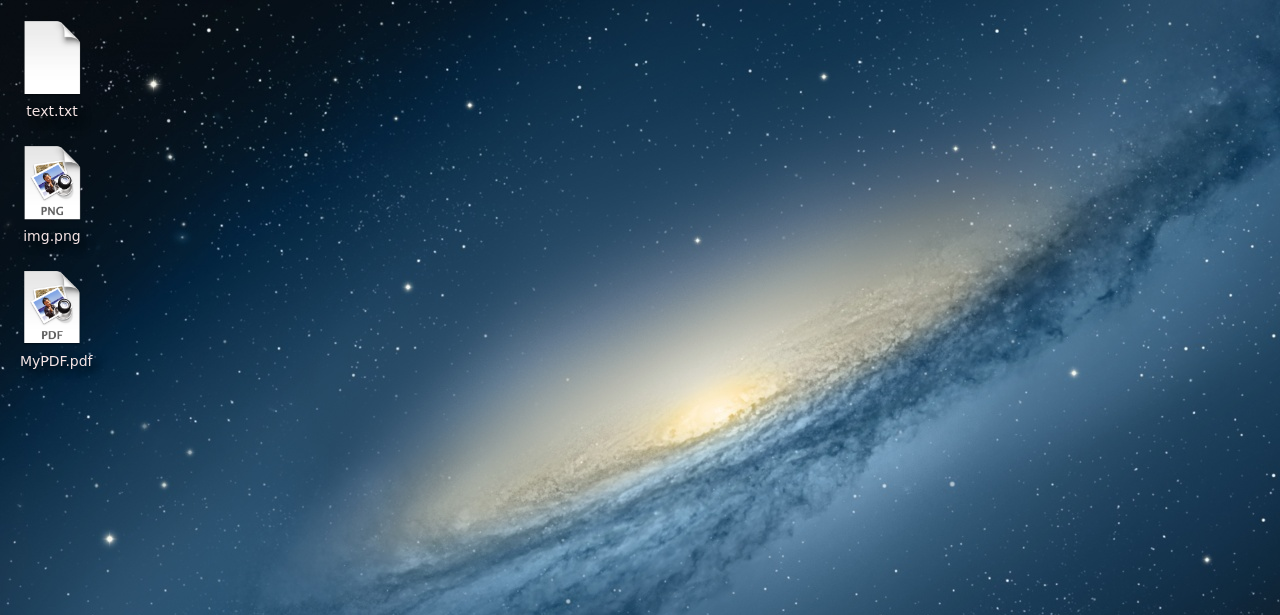
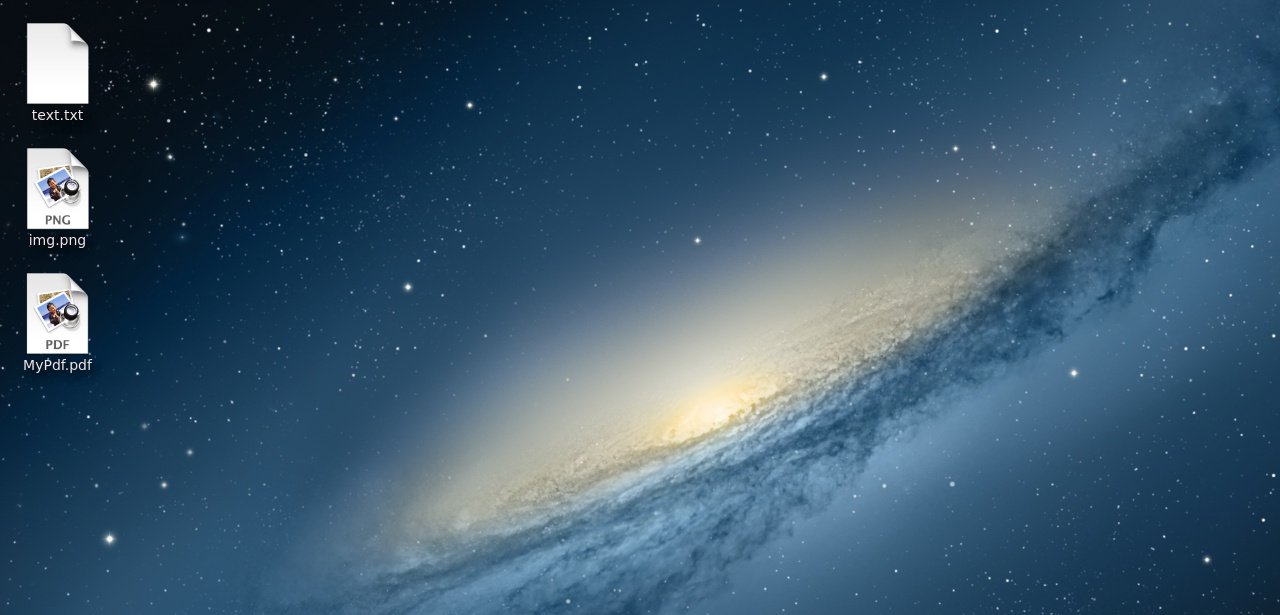
Before and after one commit to tanasiliev/webtop, a PHP site: page / in a window 1280 px wide. Shown: the top 615 px of the page. Run offline with PHP 8.4, Linux system fonts and the light colour scheme.

Commit message:
minor changes

```diff
--- a/assets/css/style.css
+++ b/assets/css/style.css
@@ -126,31 +126,29 @@ body {
     margin-left: 20px;
     margin-top: 20px;
     position: relative;
-    width: 64px;
+    width: 75px;
     height: 105px;
 }
 
 .icon-wrapper:hover {
-    /*border-radius: 3px;
-    background-image: -webkit-gradient(
-            linear, left top, left bottom,
-            from(rgba(169, 224, 240,0.1)),
-            to(rgba(77, 130, 139, 0.41)),
-            color-stop(.3, #78b8f4)
-    );*/
+    border-radius: 4px;
+    background: rgba(77, 158, 201, 0.35);
 }
 
 .icon-image-content {
-    width: 100%;
-    height: 75%;
+    margin-top: 3px;
+    margin-left: 2px;
+    width: 95%;
+    height: 70%;
 }
 
 .icon-image-content img {
+    margin-top: 2px;
     width: 100%;
 }
 
 .icon-description p {
-    margin-top: 2px;
+    margin-top: 11px;
     font-family: 'Comic Sans MS';
     font-size: 14px;
     color: rgba(252, 234, 234, 0.97);
--- a/js/app.js
+++ b/js/app.js
@@ -6,7 +6,7 @@ define([
         document.body.style.height = window.innerHeight - 20 + 'px';
         var icon = new IconView("text.txt", "doc");
         var icon1 = new IconView("img.png", "img");
-        var icon2 = new IconView("MyPDF.pdf", "pdf");
+        var icon2 = new IconView("MyPdf.pdf", "pdf");
     };
 
     initialize();
--- a/js/models/IconModel.js
+++ b/js/models/IconModel.js
@@ -6,7 +6,14 @@ define([
 ], function (Movable, WindowView, PopupModel, PopupView) {
 
     var IconModel = function () {
-        this.el = null;
+        this._el = null;
+        this.__defineGetter__("el", function () {
+            return this._el;
+        });
+        this.__defineSetter__("el", function (val) {
+            this._el && this.changeZIndex(val);
+            this._el = val;
+        });
     };
 
     IconModel.prototype = {
@@ -20,6 +27,10 @@ define([
         delete: function () {
             this.el.style.visibility = "hidden";
         },
+        changeZIndex: function (newEl) {
+            this._el.style.zIndex = 0;
+            newEl.style.zIndex = 1;
+        },
         makeMovable: Movable.make
     };
 
--- a/js/models/WindowModel.js
+++ b/js/models/WindowModel.js
@@ -67,5 +67,5 @@ define([
         }
     };
 
-    return WindowModel;
+    return new WindowModel;
 });
--- a/js/views/IconView.js
+++ b/js/views/IconView.js
@@ -33,15 +33,16 @@ define([
             this.el.ondblclick = function () {
                 self.model.open.call(self);
             };
-            this.el.onlclick = function () {
-                /*self.model.el = self.el; changeZIndex*/
+            this.el.onmousedown = function () {
+                self.model.el = self.el;
             };
 
             // handle custom right click event
             this.el.addEventListener('contextmenu', function (ev) {
                 ev.preventDefault();
                 self.model.showPopup(self, ev, IconView);
-            });
+                return false;
+            },false);
         }
 
     });
--- a/js/views/WindowView.js
+++ b/js/views/WindowView.js
@@ -12,7 +12,7 @@ define([
             this.render();
             this.attachEvents();
         },
-        model: new WindowModel(),
+        model: WindowModel,
         render: function () {
             var self = this;
             var model = self.model;
```
Also changed, not shown: README.md, 1 other file.
